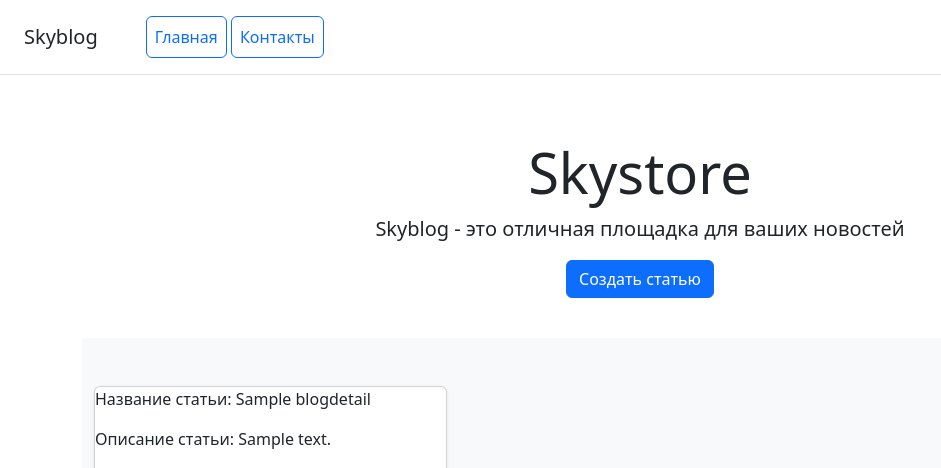
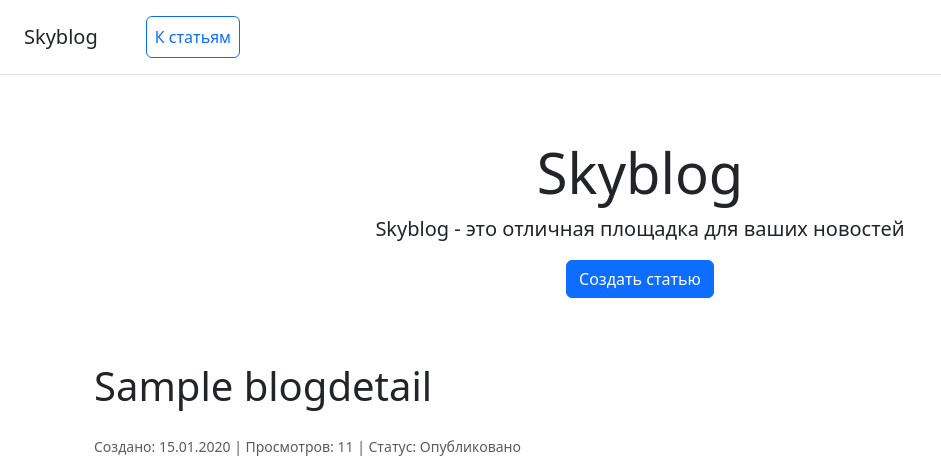
Before and after one commit to rafail2000/Lesson_22, a Django app: page /blog/article_detail/1/ in a window 1280 px wide. Shown: the top 468 px of the page, without its empty margins (0-941 px from the left). Run offline with Django 5.2, Linux system fonts and the light colour scheme; tables that the repository leaves empty hold one stand-in row (values such as "Sample post"); parts of the project's set-up code (start-up, migrations or seed data) failed here and were passed over; some libraries are stand-ins or nearby versions.

Commit message:
add fixture

```diff
--- a/blog/templates/blog/article_detail.html
+++ b/blog/templates/blog/article_detail.html
@@ -1,25 +1,49 @@
 {% extends 'blog/base.html' %}
 
 {% block content %}
-<div class="album py-5 bg-body-tertiary">
-   <div class="container">
-      <div class="row row-cols-1 row-cols-sm-2 row-cols-md-3 g-3">
-         <div class="col">
-            <div class="card shadow-sm">
-               <img src="{{ blog.photo }}">
-               <div class="card_body">
-                  <p class="card-text">Название статьи: {{ object.title }}</p>
-                  <p class="card-text">Описание статьи: {{ object.content }}</p>
-                  <p class="card-text">Дата создания статьи: {{ object.created_at }}</p>
-                  <div class="d-flex justify-content-between align-items-center">
-                     <div class="btn-group">
-                        <a class="btn btn-primary" href="{% url 'blog:articles_list' %}" role="button">Назад</a>
-                     </div>
-                  </div>
-               </div>
-            </div>
-         </div>
-      </div>
-   </div>
+<div class="container py-4">
+    <!-- Заголовок -->
+    <h1 class="mb-4">{{ object.title }}</h1>
+
+    <!-- Информация -->
+    <div class="text-muted mb-4">
+        <small>
+            Создано: {{ object.created_at|date:"d.m.Y" }} |
+            Просмотров: {{ object.views_counter }} |
+            Статус: {% if object.publication_attribute %}Опубликовано{% else %}Черновик{% endif %}
+        </small>
+    </div>
+
+    <!-- Изображение -->
+    {% if object.preview %}
+    <div class="mb-4">
+        <img src="{{ object.preview.url }}"
+             class="img-fluid rounded"
+             alt="{{ object.title }}">
+    </div>
+    {% endif %}
+
+    <!-- Контент -->
+    <div class="mb-4">
+        {{ object.content|linebreaks }}
+    </div>
+
+    <!-- Кнопки -->
+    <div class="d-flex justify-content-between mt-4">
+        <a href="{% url 'blog:articles_list' %}" class="btn btn-secondary">
+            Назад
+        </a>
+
+        {% if user.is_authenticated %}
+        <div>
+            <a href="{% url 'blog:article_update' object.pk %}" class="btn btn-primary me-2">
+                Редактировать
+            </a>
+            <a href="{% url 'blog:article_delete' object.pk %}" class="btn btn-danger">
+                Удалить
+            </a>
+        </div>
+        {% endif %}
+    </div>
 </div>
 {% endblock %}
--- a/blog/templates/blog/base.html
+++ b/blog/templates/blog/base.html
@@ -12,7 +12,7 @@
 {% include 'blog/includes/inc_menu.html' %}
 
 <div class="pricing-header px-3 py-3 pt-md-5 pb-md-4 mx-auto text-center">
-    <h1 class="display-4">Skystore</h1>
+    <h1 class="display-4">Skyblog</h1>
     <p class="lead">Skyblog - это отличная площадка для ваших новостей</p>
     <p>
         <a class="btn btn-primary" href="{% url 'blog:article_create' %}" role="button">Создать статью</a>
--- a/blog/templates/blog/includes/inc_menu.html
+++ b/blog/templates/blog/includes/inc_menu.html
@@ -1,8 +1,6 @@
 <div class="d-flex flex-column flex-md-row align-items-center p-3 px-md-4 mb-3 bg-white border-bottom box-shadow">
     <h5 class="my-0 mr-md-auto font-weight-normal">Skyblog</h5>
     <nav class="ms-5">
-        <a class="p-2 btn btn-outline-primary">Главная</a>
-        <a class="p-2 btn btn-outline-primary">Контакты</a>
-
+        <a class="p-2 btn btn-outline-primary" href="{% url 'blog:articles_list' %}">К статьям</a>
     </nav>
 </div>
--- a/blog/urls.py
+++ b/blog/urls.py
@@ -9,6 +9,6 @@ urlpatterns = [
     path('article_detail/<int:pk>/', BlogDetailView.as_view(), name='article_detail'),
     path('articles_list/', BlogListView.as_view(), name='articles_list'),
     path('create/', BlogCreateView.as_view(), name='article_create'),
-    path('/<int:pk>/update/', BlogUpdateView.as_view(), name='article_update'),
-    path('/<int:pk>/delete/', BlogDeleteView.as_view(), name='article_delete'),
+    path('<int:pk>/update/', BlogUpdateView.as_view(), name='article_update'),
+    path('<int:pk>/delete/', BlogDeleteView.as_view(), name='article_delete'),
 ]
--- a/blog/views.py
+++ b/blog/views.py
@@ -1,4 +1,4 @@
-from django.urls import reverse_lazy
+from django.urls import reverse_lazy, reverse
 from django.views.generic import ListView, TemplateView, DetailView, CreateView, UpdateView, DeleteView
 
 from blog.models import BlogDetail
@@ -21,7 +21,12 @@ class BlogDetailView(DetailView):
 
     model = BlogDetail
     template_name = "blog/article_detail.html"
-    context_object_name = "base"
+
+    def get_object(self, queryset=None):
+        self.object = super().get_object(queryset)
+        self.object.views_counter += 1
+        self.object.save()
+        return self.object
 
 
 class BlogListView(ListView):
@@ -31,6 +36,9 @@ class BlogListView(ListView):
 
     model = BlogDetail
     template_name = "blog/articles_list.html"
+
+    def get_queryset(self):
+        return BlogDetail.objects.filter(publication_attribute=True)
 
 
 class BlogCreateView(CreateView):
@@ -52,7 +60,9 @@ class BlogUpdateView(UpdateView):
     model = BlogDetail
     template_name = "blog/article_form.html"
     fields = ("title", "content", "preview", "publication_attribute")
-    success_url = reverse_lazy("blog:articles_list")
+
+    def get_success_url(self):
+        return reverse("blog:article_detail", args=[self.kwargs.get('pk')])
 
 
 class BlogDeleteView(DeleteView):
```
Also changed, not shown: blog/templates/blog/articles_list.html (+1 -21 lines).
